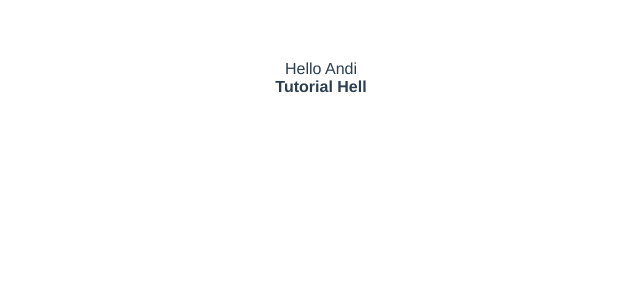
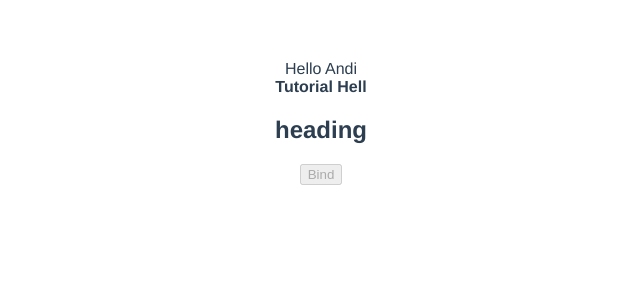
Before and after one commit to DuraBermuda/tut-vue-basic, a Vue app: page / in a window 1280 px wide. Shown: the top 300 px of the page, without its empty margins (319-959 px from the left). Built offline with nearby package versions, Linux system fonts and the light colour scheme.

Commit message:
add example binding attributes

```diff
--- a/src/App.vue
+++ b/src/App.vue
@@ -1,6 +1,8 @@
 <template>
   <div>{{ greet }} {{ name }}</div>
   <div v-html="channel"></div>
+  <h2 v-bind:id="headingId">heading</h2>
+  <button v-bind:disabled="isDisabled">Bind</button>
 </template>
 
 <script>
@@ -11,7 +13,9 @@
     return {
       greet: "Hello",
       name: "Andi",
-      channel: "<b>Tutorial Hell</b>"
+      channel: "<b>Tutorial Hell</b>",
+      headingId:"heading",
+      isDisabled: true,
     }
   }
 }
```
